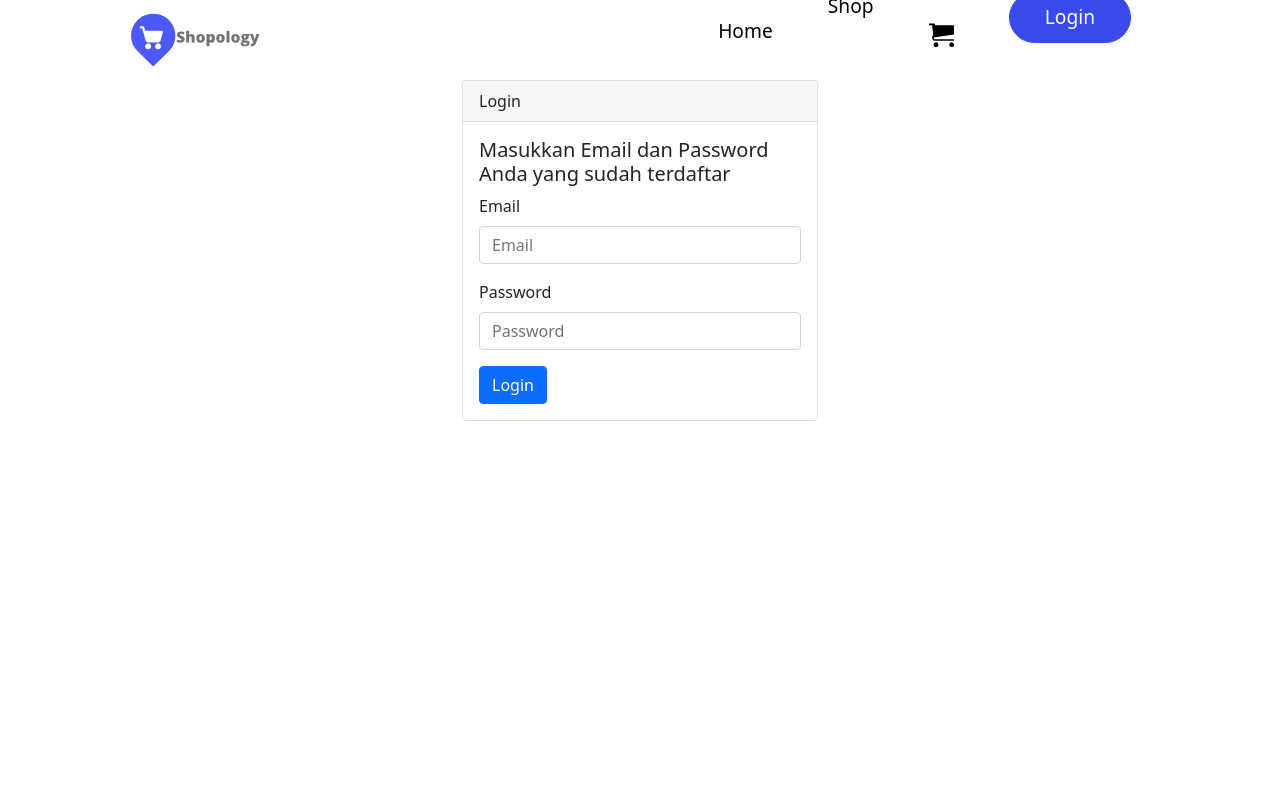
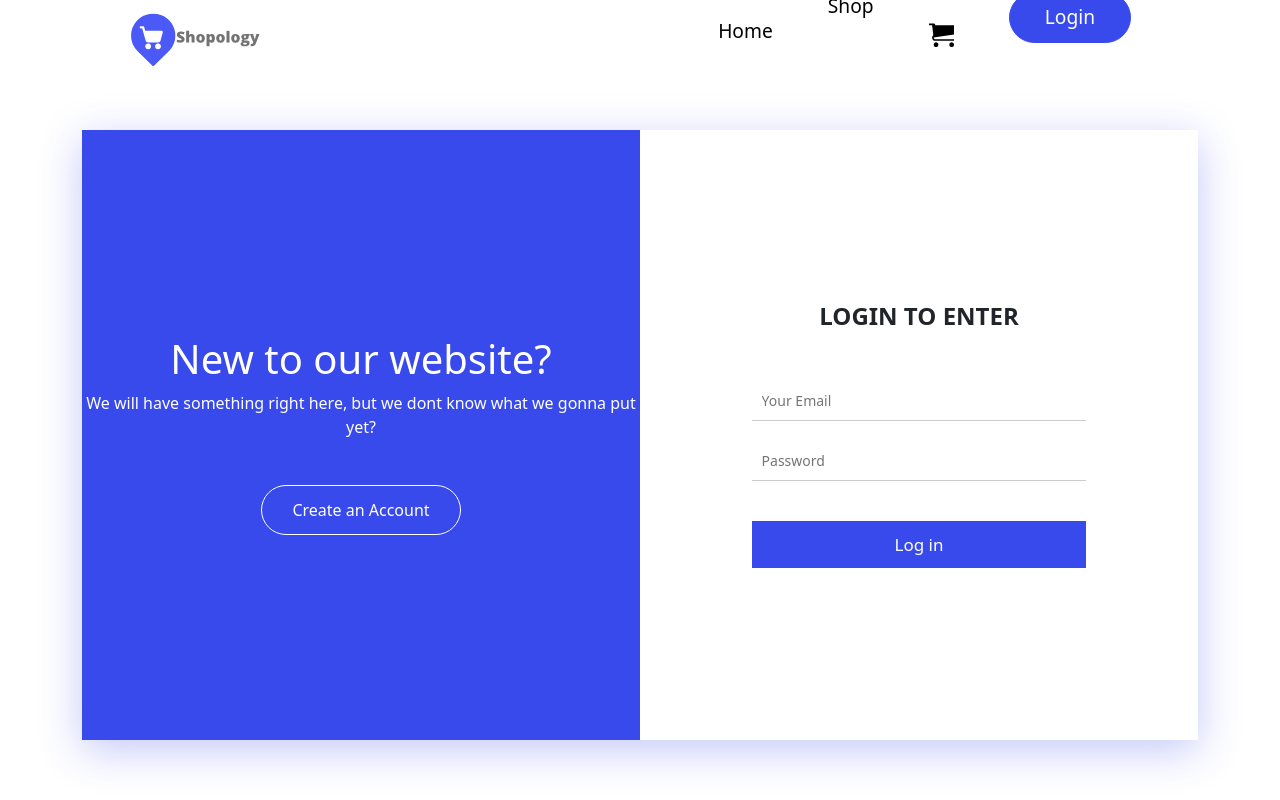
Before and after one commit to alfatta/1-pharmacy-fe, a React (Create React App) app: page /login in a window 1280 px wide. Built offline with nearby package versions, Linux system fonts and the light colour scheme.

Commit message:
Perubahan pada fitur page Login

```diff
--- a/src/App.jsx
+++ b/src/App.jsx
@@ -6,7 +6,7 @@ import {
 } from "react-router-dom";
 import { Provider } from 'react-redux'
 import { applyMiddleware, compose, createStore } from "redux";
-import Login from "./pages/Login";
+import Login from "./pages/Login/Login";
 import Register from "./pages/Register";
 import reducers from "./redux/reducers";
 import ReduxThunk from 'redux-thunk'
--- a/src/pages/Login.jsx
+++ /dev/null
@@ -1,68 +0,0 @@
-import React, { useState } from 'react';
-import Axios from 'axios';
-import { useDispatch } from 'react-redux';
-import { Form, Button, Card, Container, Row, Col } from 'react-bootstrap';
-import { doLogin } from '../redux/actions/auth';
-
-
-function Login({history, location}) {
-    const [email, setEmail] = useState('')
-    const [password, setPassword] = useState('')
-    const dispatch = useDispatch()
-    const _doLogin = (e) => {
-        e.preventDefault()
-        dispatch(doLogin(email, password, (err, res) => {
-            if (err) {
-                // console.log(err);
-                history.replace({
-                    state: {
-                        notif: [
-                            { type: 'danger', message: err }
-                        ]
-                    }
-                })
-            } else {
-                setEmail('')
-                setPassword('')
-                history.replace('/', {
-                    notif: [
-                        { type: 'success', message: 'Login success' }
-                    ]
-                })
-            }
-        }))
-    }
-    return (
-        <Container>
-            <Row>
-                <Col sm={12} md={{ span: 4, offset: 4 }}>
-                    <Card>
-                        <Card.Header>Login</Card.Header>
-                        <Card.Body>
-                            <Card.Title>Masukkan Email dan Password Anda yang sudah terdaftar</Card.Title>
-                            <Form onSubmit={_doLogin}>
-                                <Form.Group className="mb-3" controlId="formEmail">
-                                    <Form.Label>Email</Form.Label>
-                                    <Form.Control type="email" placeholder="Email"
-                                        value={email}
-                                        onChange={(e) => setEmail(e.target.value)} />
-                                </Form.Group>
-                                <Form.Group className="mb-3" controlId="formPassword">
-                                    <Form.Label>Password</Form.Label>
-                                    <Form.Control type="password" placeholder="Password"
-                                        value={password}
-                                        onChange={(e) => setPassword(e.target.value)} />
-                                </Form.Group>
-                                <Button variant="primary" type="submit">
-                                    Login
-                                </Button>
-                            </Form>
-                        </Card.Body>
-                    </Card>
-                </Col>
-            </Row>
-        </Container>
-    )
-}
-
-export default Login;
--- /dev/null
+++ b/src/pages/Login/Login.jsx
@@ -0,0 +1,71 @@
+import React, { useState } from 'react';
+import { useDispatch } from 'react-redux';
+import classes from "./LoginScreen.module.css";
+import { Form, Button, Container } from 'react-bootstrap';
+import { doLogin } from '../../redux/actions/auth';
+import { Link } from 'react-router-dom'
+
+
+
+function Login({ history, location }) {
+    const [email, setEmail] = useState('')
+    const [password, setPassword] = useState('')
+    const dispatch = useDispatch()
+    const _doLogin = (e) => {
+        e.preventDefault()
+        dispatch(doLogin(email, password, (err, res) => {
+            if (err) {
+                // console.log(err);
+                history.replace({
+                    state: {
+                        notif: [
+                            { type: 'danger', message: err }
+                        ]
+                    }
+                })
+            } else {
+                setEmail('')
+                setPassword('')
+                history.replace('/', {
+                    notif: [
+                        { type: 'success', message: 'Login success' }
+                    ]
+                })
+            }
+        }))
+    }
+    return (
+        <Container>
+            <div className={classes.wrapper}>
+                <div className={classes.leftSide}>
+                    <h3>New to our website?</h3>
+                    <p>
+                        We will have something right here, but we dont know what we gonna
+                        put yet?
+                    </p>
+                    <Link to="/register">
+                        Create an Account
+                    </Link>
+                </div>
+                <div className={classes.rightSide}>
+                    <h4>login to enter</h4>
+                    <form onSubmit={_doLogin}>
+                        <input
+                            type="text"
+                            placeholder="Your Email"
+                            onChange={(e) => setEmail(e.target.value)}
+                        />
+                        <input
+                            type="password"
+                            placeholder="Password"
+                            onChange={(e) => setPassword(e.target.value)}
+                        />
+                        <button type="submit">Log in</button>
+                    </form>
+                </div>
+            </div>
+        </Container>
+    )
+}
+
+export default Login;
--- /dev/null
+++ b/src/pages/Login/LoginScreen.module.css
@@ -0,0 +1,102 @@
+.wrapper {
+  display: flex;
+  flex-direction: row;
+  margin: 50px 0;
+  box-shadow: 0px 10px 40px 0px rgb(56 74 235 / 30%);
+}
+.leftSide {
+  width: 50%;
+  background-color: #384aeb;
+  text-align: center;
+  color: white;
+  height: 350px;
+  display: flex;
+  flex-direction: column;
+  justify-content: center;
+  align-items: center;
+}
+.leftSide h3 {
+  font-size: 40px;
+}
+.leftSide a {
+  border: 1px solid white;
+  text-decoration: none;
+  color: white;
+  border-radius: 30px;
+  padding: 12px 30px;
+  transition: all 0.4s ease;
+  margin-top: 30px;
+}
+.leftSide a:hover {
+  background-color: white;
+  color: #384aeb;
+}
+.rightSide {
+  width: 50%;
+  display: flex;
+  flex-direction: column;
+  justify-content: center;
+  align-items: center;
+}
+.rightSide h4 {
+  text-transform: uppercase;
+  font-weight: 600;
+  margin-bottom: 50px;
+}
+.rightSide form {
+  display: flex;
+  flex-direction: column;
+  justify-content: center;
+  align-items: center;
+  width: 60%;
+}
+.rightSide form input {
+  display: block;
+  width: 100%;
+  height: 40px;
+  border: none;
+  border-bottom: 1px solid #cccccc;
+  border-radius: 0px;
+  outline: none;
+  box-shadow: none;
+  font-size: 14px;
+  color: #999999;
+  padding: 0 0 0 10px;
+  margin-bottom: 20px;
+}
+.rightSide form button {
+  width: 100%;
+  font-size: 17px;
+  padding: 10px 0;
+  /*border-radius: 20px;*/
+  border: 1px solid #384aeb;
+  color: white;
+  background-color: #384aeb;
+  transition: all 0.3s ease;
+  margin-top: 20px;
+}
+.rightSide form button:hover {
+  background-color: white;
+  color: #384aeb;
+}
+@media (min-width: 1000px) {
+  .leftSide {
+    height: 610px;
+  }
+}
+
+@media screen and (max-width: 1000px) {
+  .wrapper {
+    flex-direction: column;
+  }
+
+  .leftSide {
+    width: 100%;
+  }
+
+  .rightSide {
+    width: 100%;
+    margin-top: 20px;
+    margin-bottom: 30px;
+  }
+}
```
Also changed, not shown: src/pages/Login/LoginScreen.js (added, +66 -0 lines).
